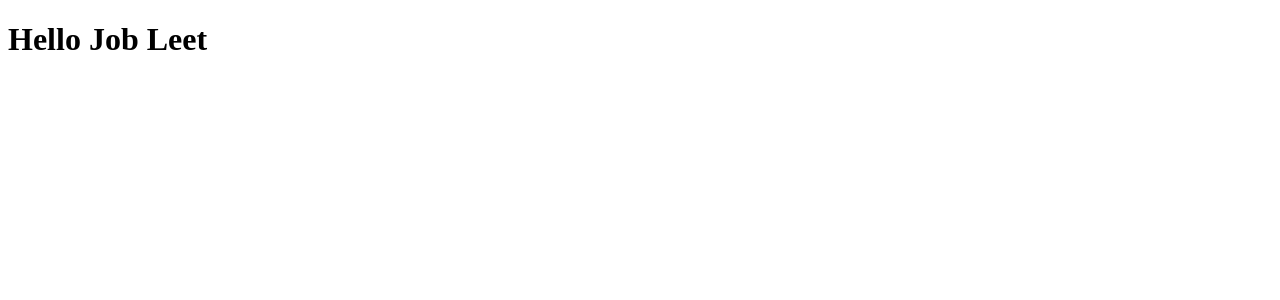
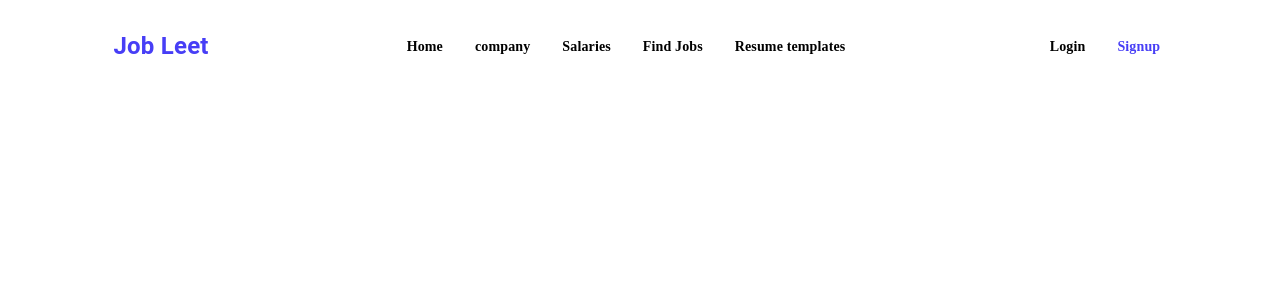
Before and after one commit to nixhantb/Job-Leet-core-UI, a React (Vite) app: page / in a window 1280 px wide. Shown: the top 300 px of the page. Built offline with nearby package versions, Linux system fonts and the light colour scheme; the HTML template or start-up script is replaced by a standard one.

Commit message:
feat: add basic navbar desktop view with simple model.

```diff
--- a/config/data/home.ts
+++ b/config/data/home.ts
@@ -1,6 +1,6 @@
 // static data
 
-const NavBarLabels  = {
+const navBarLabels  = {
     website_name: "Job Leet",
     navbar_home: "Home",
     navbar_jobs: "Find Jobs",
@@ -9,5 +9,5 @@ const NavBarLabels  = {
     navbar_resume: "Resume templates",
     navbar_login: "Login",
     navbar_signup: "Signup"
-
 }
+export default navBarLabels;
--- a/package.json
+++ b/package.json
@@ -12,6 +12,7 @@
   "dependencies": {
     "@emotion/react": "^11.11.1",
     "@emotion/styled": "^11.11.0",
+    "@fontsource-variable/montserrat": "^5.0.17",
     "@fontsource/poppins": "^5.0.8",
     "@mui/material": "^5.14.18",
     "react": "^18.2.0",
--- a/src/App.tsx
+++ b/src/App.tsx
@@ -1,7 +1,8 @@
+import NavBarDesktop from "./components/navbar/NavBarDesktop";
 
 const App = () => {
   return (
-    <h1>Hello Job Leet</h1>
+    <NavBarDesktop/>
   )
 }
 
--- a/src/components/navbar/NavBarDesktop.tsx
+++ b/src/components/navbar/NavBarDesktop.tsx
@@ -0,0 +1,103 @@
+import { FC } from "react";
+
+import NavBarLabels from "../../../config/data/home";
+import {
+  NavBarContainer,
+  NavBarItemsContainer,
+  NavBarTitle,
+  primaryTypographyHeaderStyle,
+  primaryTypographyStyle,
+  primaryTypographyStyleSignUp,
+  textStyleListItemText,
+} from "../../styles/navbar/navbar.styles";
+import { ListItemButton, ListItemText } from "@mui/material";
+
+const NavBarDesktop: FC = () => {
+  // customizable label names for navbar
+  const {
+    website_name,
+    navbar_company,
+    navbar_home,
+    navbar_jobs,
+    navbar_salaries,
+    navbar_resume,
+    navbar_login,
+    navbar_signup,
+  } = NavBarLabels;
+
+  return (
+    <NavBarContainer>
+      <NavBarTitle>
+        <ListItemButton>
+          <ListItemText
+            primary={website_name}
+            primaryTypographyProps={primaryTypographyHeaderStyle}
+            sx={textStyleListItemText}
+          ></ListItemText>
+        </ListItemButton>
+      </NavBarTitle>
+
+      <NavBarItemsContainer types="rows">
+        <ListItemButton>
+          <ListItemText
+            primary={navbar_home}
+            primaryTypographyProps={primaryTypographyStyle}
+            sx={textStyleListItemText}
+          ></ListItemText>
+        </ListItemButton>
+
+        <ListItemButton>
+          <ListItemText
+            primary={navbar_company}
+            primaryTypographyProps={primaryTypographyStyle}
+            sx={textStyleListItemText}
+          ></ListItemText>
+        </ListItemButton>
+
+        <ListItemButton>
+          <ListItemText
+            primary={navbar_salaries}
+            primaryTypographyProps={primaryTypographyStyle}
+            sx={textStyleListItemText}
+          ></ListItemText>
+        </ListItemButton>
+
+        <ListItemButton>
+          <ListItemText
+            primary={navbar_jobs}
+            primaryTypographyProps={primaryTypographyStyle}
+            sx={textStyleListItemText}
+          ></ListItemText>
+        </ListItemButton>
+
+        <ListItemButton>
+          <ListItemText
+            primary={navbar_resume}
+            primaryTypographyProps={primaryTypographyStyle}
+            sx={textStyleListItemText}
+          ></ListItemText>
+        </ListItemButton>
+      </NavBarItemsContainer>
+
+      <NavBarItemsContainer types="rows">
+        <ListItemButton>
+          <ListItemText
+            primary={navbar_login}
+            primaryTypographyProps={primaryTypographyStyle}
+            sx={textStyleListItemText}
+          ></ListItemText>
+        </ListItemButton>
+
+        <ListItemButton>
+          <ListItemText
+            primary={navbar_signup}
+            primaryTypographyProps={primaryTypographyStyleSignUp}
+            sx={textStyleListItemText}
+          ></ListItemText>
+        </ListItemButton>
+      </NavBarItemsContainer>
+    </NavBarContainer>
+  );
+};
+
+export default NavBarDesktop;
--- a/src/styles/basetheme/basetheme.ts
+++ b/src/styles/basetheme/basetheme.ts
@@ -12,6 +12,7 @@ export const Colors: Record<string, string> = {
   pumice: "#CACCCB",
   foggyGray: "#C7CAAE",
   petiteOrchid: "#D79F98",
+  title: "#473ef6",
 };
 
 const baseTheme: Theme = createTheme({
--- a/src/styles/navbar/navbar.styles.ts
+++ b/src/styles/navbar/navbar.styles.ts
@@ -1,20 +1,55 @@
 import { Box } from "@mui/system";
 import { styled } from "@mui/material/styles";
-import { List, Typography } from "@mui/material";
+import { List, Typography, colors } from "@mui/material";
 import { Colors } from "../basetheme/basetheme";
-import "@fontsource/poppins";
+import "@fontsource-variable/montserrat";
 
 interface NavBarItemsProps {
   types: "rows" | "block";
 }
 export const NavBarContainer = styled(Box)(() => ({
-  background: Colors.pumice,
+  padding: "0.5em 0.6em",
+  display: "flex",
+  alignItems: "center",
+  justifyContent: "space-around",
+  color: Colors.black,
+  background: "white",
+  position: "sticky",
+  top: 0,
+  zIndex: 1000,
 }));
 
 export const NavBarTitle = styled(Typography)(() => ({}));
 
 export const NavBarTitleCustomStyles = {};
 
-export const NavBarItems = styled(List)<NavBarItemsProps>(() => ({}));
+export const NavBarItemsContainer = styled(List)<NavBarItemsProps>((props) => ({
+  display: props.types === "rows" ? "flex" : "block",
+  justifyContent: "center",
+  alignItems: "center",
+  padding: "0.4em",
+}));
+
+export const primaryTypographyHeaderStyle = {
+  fontSize: "24px",
+  fontWeight: "600",
+  color: Colors.title,
+};
+
+export const primaryTypographyStyle = {
+  fontSize: "14px",
+  fontFamily: "'Montserrat Variable', 'sans-serif'",
+  fontWeight: "600",
+};
+
+export const primaryTypographyStyleSignUp = {
+  ...primaryTypographyStyle,
+  fontWeight: "800",
+  color: Colors.title,
+};
+
+export const textStyleListItemText = {
+  textAlign: "center",
+};
 
 export const NavBarItemsCustomStyles = {};
```
Also changed, not shown: 1 other file (tests, documents, lock files or other folders).
